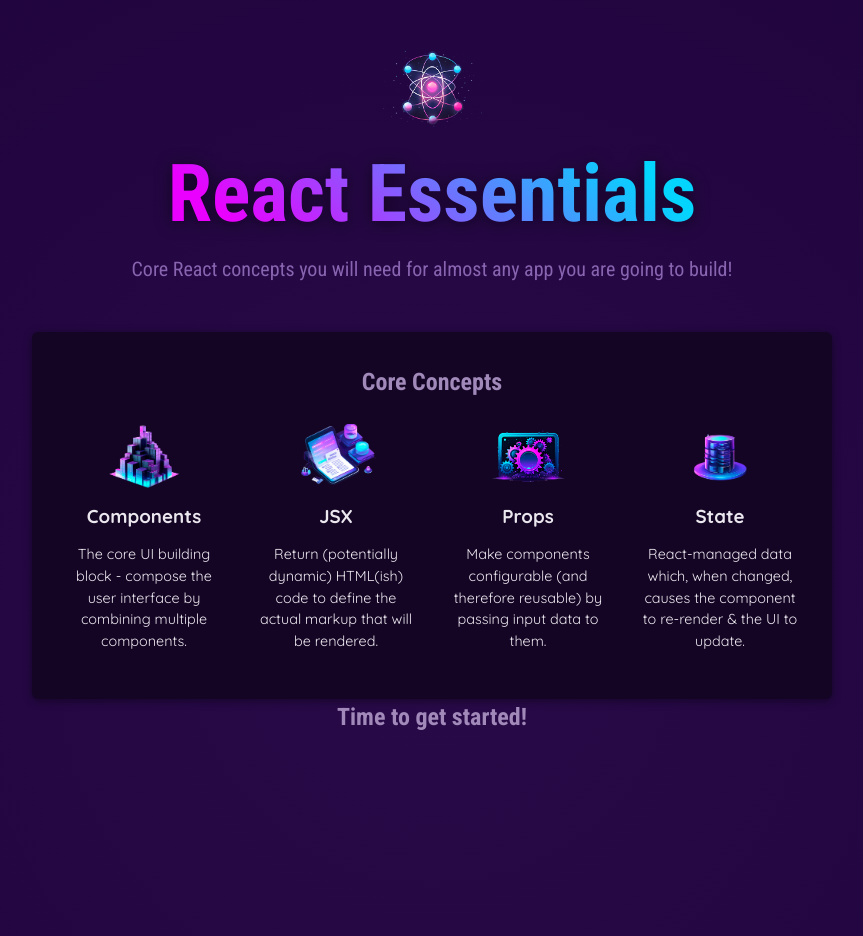
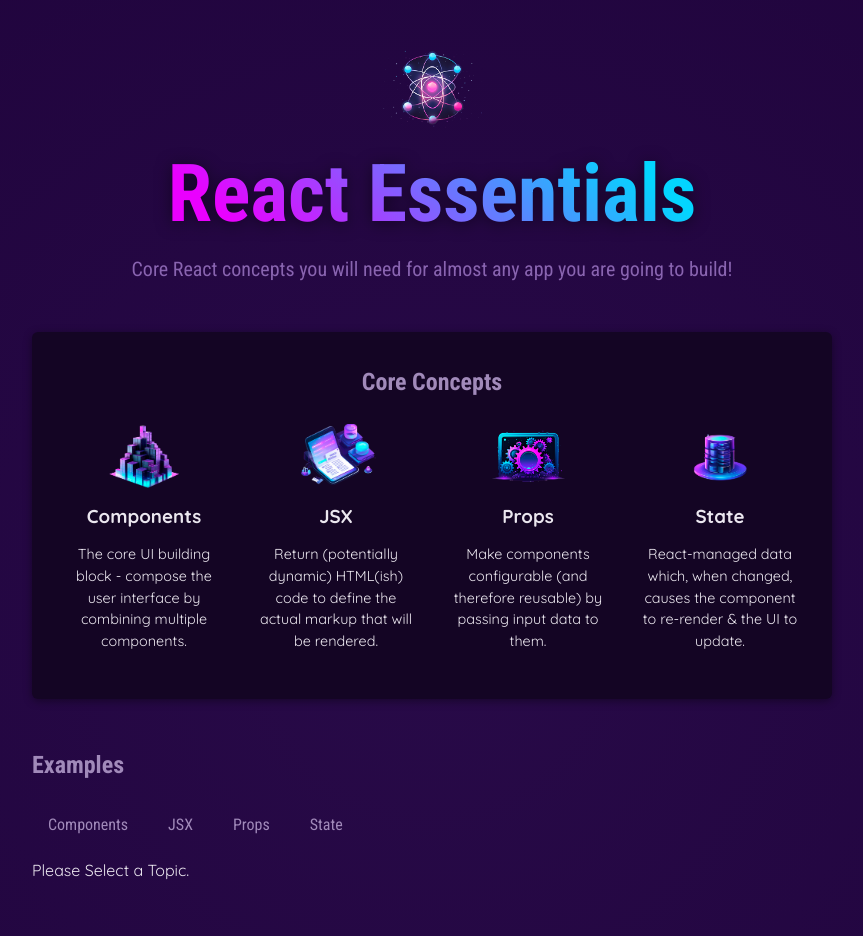
Before and after one commit to yuribabuska/React-01-First_React_Project, a React (Vite) app: page / in a window 1280 px wide. Shown: the top 936 px of the page, without its empty margins (208-1071 px from the left). Built offline with nearby package versions, Linux system fonts and the light colour scheme.

Commit message:
up to lesson 55

```diff
--- a/src/App.jsx
+++ b/src/App.jsx
@@ -1,32 +1,68 @@
+import { useState } from 'react';
+
 import componentsImg from './assets/components.png';
 import { CORE_CONCEPTS } from './Data';
 import Header from './components/Header/Header';
 import CoreConcept from './components/CoreConcept';
+import TabButton from './components/TabButton';
+import {EXAMPLES} from "./data"
 
 
 
 function App() {
+
+  const [selectedTopic, setSelectedTopic] = useState();
+
+  function handleSelect(selectedButton){
+        setSelectedTopic(selectedButton);
+        // console.log(selectedTopic)
+    }
+
+    let tabContent = <p>Please Select a Topic.</p>;
+
+    if (selectedTopic) {
+      tabContent = (<div id="tab-content">
+         <h3>{EXAMPLES[selectedTopic].title}</h3>
+        <p>{EXAMPLES[selectedTopic].description}</p>
+        <pre>
+          <code>
+          {EXAMPLES[selectedTopic].code}
+          </code>
+        </pre>
+        </div>);
+    }
+
   return (
     <div>
 
-        {Header(2)}
+      {Header(2)}
 
       <main>
         <section id="core-concepts">
           <h2>Core Concepts</h2>
           <ul>
-          <CoreConcept {...CORE_CONCEPTS[0]}/>
-
-          <CoreConcept {...CORE_CONCEPTS[1]}/>
-
-          <CoreConcept {...CORE_CONCEPTS[2]}/>
-
-          <CoreConcept title={CORE_CONCEPTS[3].title}
-            description={CORE_CONCEPTS[3].description}
-            image={CORE_CONCEPTS[3].image}
-          />
+            <CoreConcept {...CORE_CONCEPTS[0]} />
+            <CoreConcept {...CORE_CONCEPTS[1]} />
+            <CoreConcept {...CORE_CONCEPTS[2]} />
+            <CoreConcept title={CORE_CONCEPTS[3].title}
+              description={CORE_CONCEPTS[3].description}
+              image={CORE_CONCEPTS[3].image}
+            />
           </ul>
         </section>
+        <section id="examples">
+        <h2>Examples</h2>
+        <menu>
+          <TabButton onSelect={() => handleSelect('components')}>Components</TabButton>
+          <TabButton onSelect={() => handleSelect('jsx')}>JSX</TabButton>
+          <TabButton onSelect={() => handleSelect('props')}>Props</TabButton>
+          <TabButton onSelect={() => handleSelect('state')}>State</TabButton>
+        </menu>
+        {tabContent}
+
+        </section>
+
+
         <h2>Time to get started!</h2>
       </main>
     </div>
--- /dev/null
+++ b/src/components/TabButton.jsx
@@ -0,0 +1,10 @@
+export default function TabButton({children, onSelect}){
+
+
+
+    return(
+    <li>
+        <button onClick={onSelect}>{children}</button>
+    </li>
+);
+}
--- a/src/data.js
+++ b/src/data.js
@@ -4,7 +4,7 @@
 import stateImg from './assets/state-mgmt.png';
 
 export const CORE_CONCEPTS = [
-{
+  {
     image: componentsImg,
     title: 'Components',
     description:
@@ -29,3 +29,54 @@
       'React-managed data which, when changed, causes the component to re-render & the UI to update.',
   },
 ];
+
+export const EXAMPLES = {
+  components: {
+    title: 'Components',
+    description:
+      'Components are the building blocks of React applications. A component is a self-contained module (HTML + optional CSS + JS) that renders some output.',
+    code: `
+function Welcome() {
+  return <h1>Hello, World!</h1>;
+}`,
+  },
+  jsx: {
+    title: 'JSX',
+    description:
+      'JSX is a syntax extension to JavaScript. It is similar to a template language, but it has full power of JavaScript (e.g., it may output dynamic content).',
+    code: `
+<div>
+  <h1>Welcome {userName}</h1>
+  <p>Time to learn React!</p>
+</div>`,
+  },
+  props: {
+    title: 'Props',
+    description:
+      'Components accept arbitrary inputs called props. They are like function arguments.',
+    code: `
+function Welcome(props) {
+  return <h1>Hello, {props.name}</h1>;
+}`,
+  },
+  state: {
+    title: 'State',
+    description:
+      'State allows React components to change their output over time in response to user actions, network responses, and anything else.',
+    code: `
+function Counter() {
+  const [isVisible, setIsVisible] = useState(false);
+
+  function handleClick() {
+    setIsVisible(true);
+  }
+
+  return (
+    <div>
+      <button onClick={handleClick}>Show Details</button>
+      {isVisible && <p>Amazing details!</p>}
+    </div>
+  );
+}`,
+  },
+};
```
